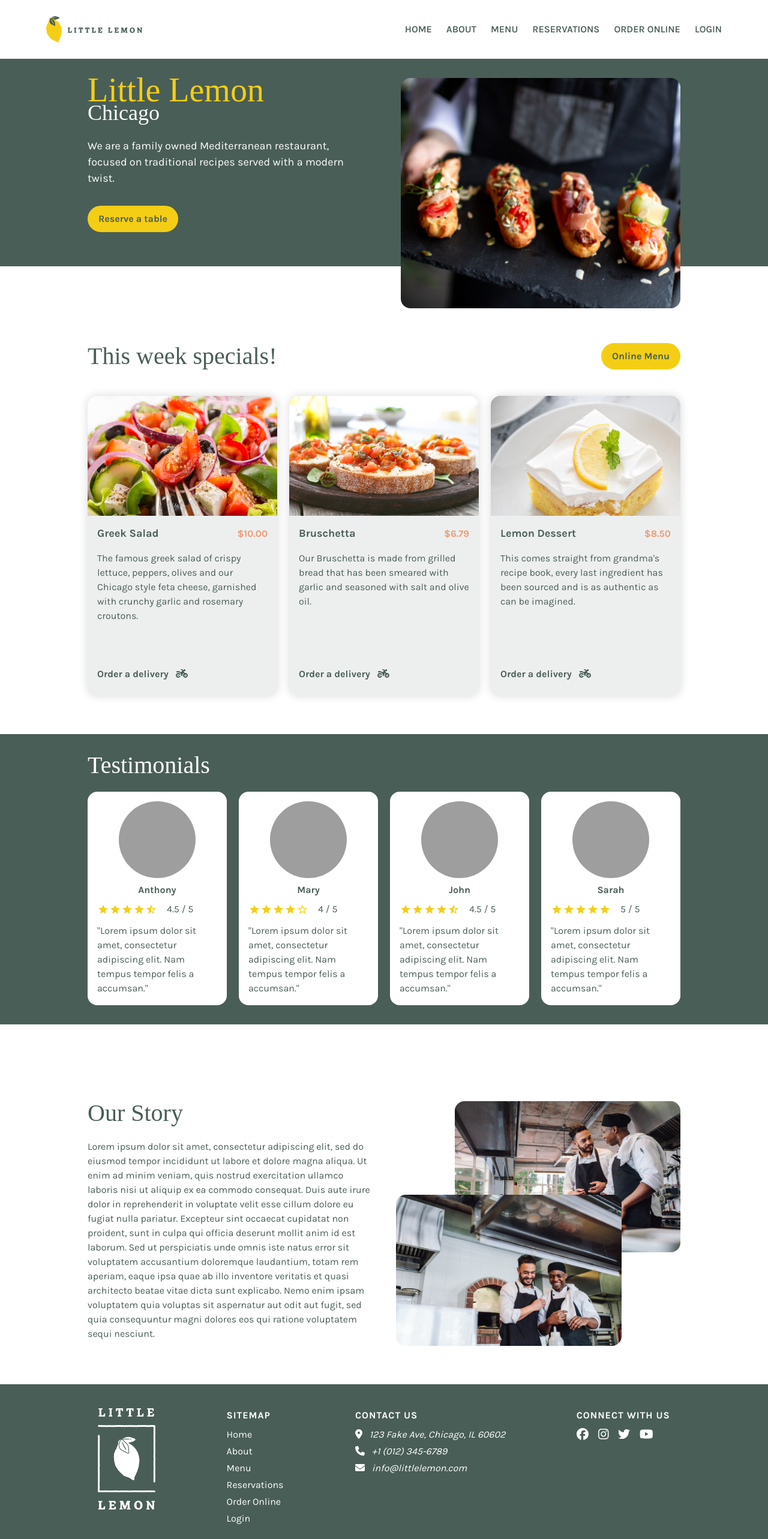
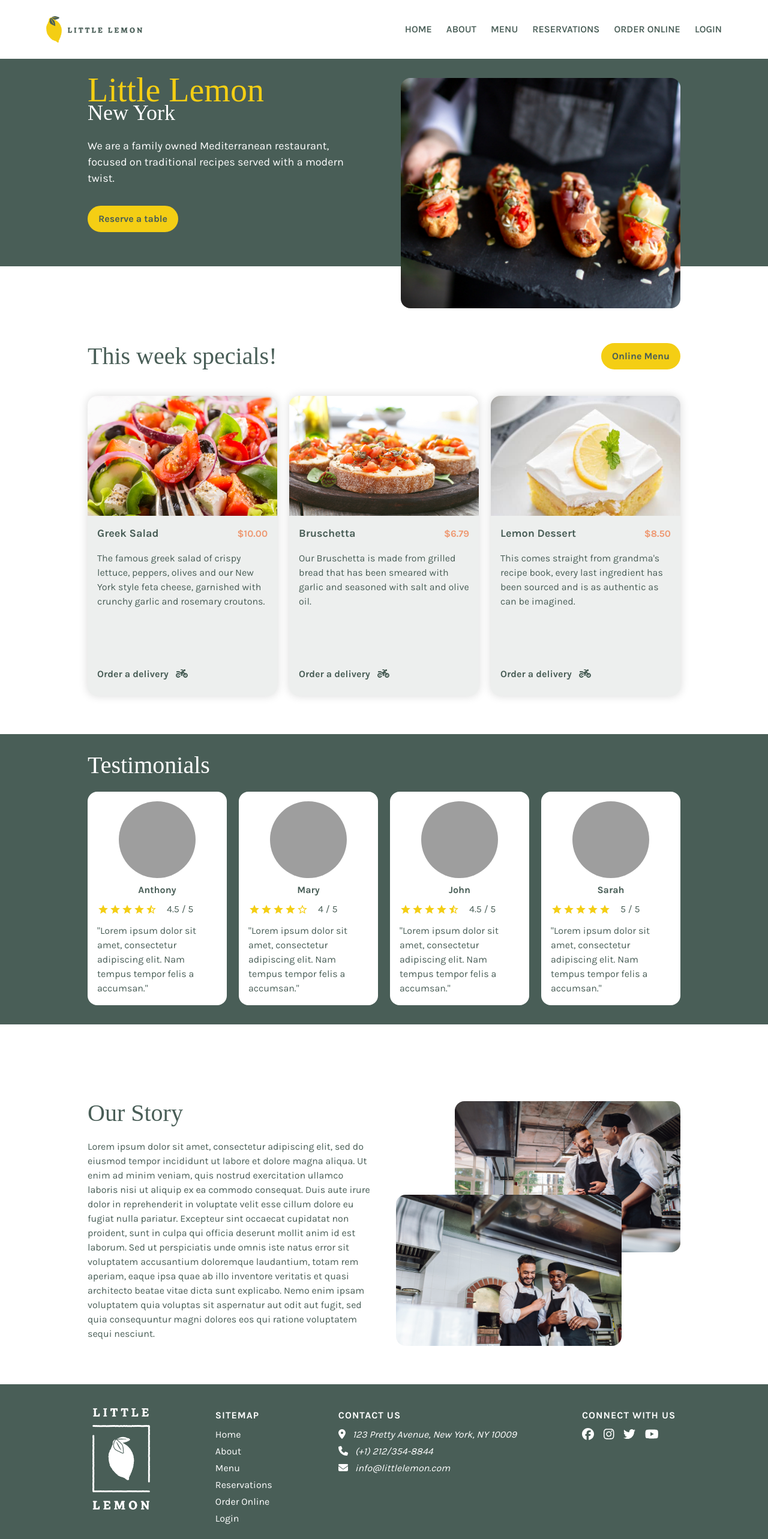
Before and after one commit to monsieurlopez/little-lemon-restaurant, a React (Create React App) app: page / in a window 1280 px wide. Shown: the top 2566 px of the page at 60% size. Built offline with nearby package versions, Linux system fonts and the light colour scheme; grey boxes are pictures that could not be loaded; a web font is replaced by a local one.

Commit message:
<feat> update data

```diff
--- a/public/index.html
+++ b/public/index.html
@@ -11,7 +11,7 @@
     <meta name="author" content="Little Lemon" />
     <meta
       property="og:title"
-      content="Little Lemon - Authentic Mediterranean Cuisine in Chicago, IL"
+      content="Little Lemon - Authentic Mediterranean Cuisine in New York, NY"
     />
     <meta
       property="og:description"
--- a/src/components/layout/Footer.jsx
+++ b/src/components/layout/Footer.jsx
@@ -15,8 +15,8 @@ import "./footer.css";
 import logoWhiteImage from "./assets/logo-white.png";
 
 const contacts = [
-  { icon: faLocationDot, info: "123 Fake Ave, Chicago, IL 60602" },
-  { icon: faPhone, info: "+1 (012) 345-6789" },
+  { icon: faLocationDot, info: "123 Pretty Avenue, New York, NY 10009" },
+  { icon: faPhone, info: " (+1) 212/354-8844" },
   { icon: faEnvelope, info: "info@littlelemon.com" },
 ];
 
--- a/src/components/pages/Home/Hero.jsx
+++ b/src/components/pages/Home/Hero.jsx
@@ -8,7 +8,7 @@ const Hero = () => {
       <div className="container grid">
         <div className="hero-information">
           <h1>Little Lemon</h1>
-          <h2>Chicago</h2>
+          <h2>New York</h2>
           <p>
             We are a family owned Mediterranean restaurant, focused on
             traditional recipes served with a modern twist.
--- a/src/components/pages/Home/WeekSpecials.jsx
+++ b/src/components/pages/Home/WeekSpecials.jsx
@@ -11,7 +11,7 @@ const meals = [
     image: greekSaladImage,
     price: "$10.00",
     description: `The famous greek salad of crispy lettuce, peppers, olives and
-      our Chicago style feta cheese, garnished with crunchy garlic and rosemary
+      our New York style feta cheese, garnished with crunchy garlic and rosemary
       croutons.`,
   },
   {
```
